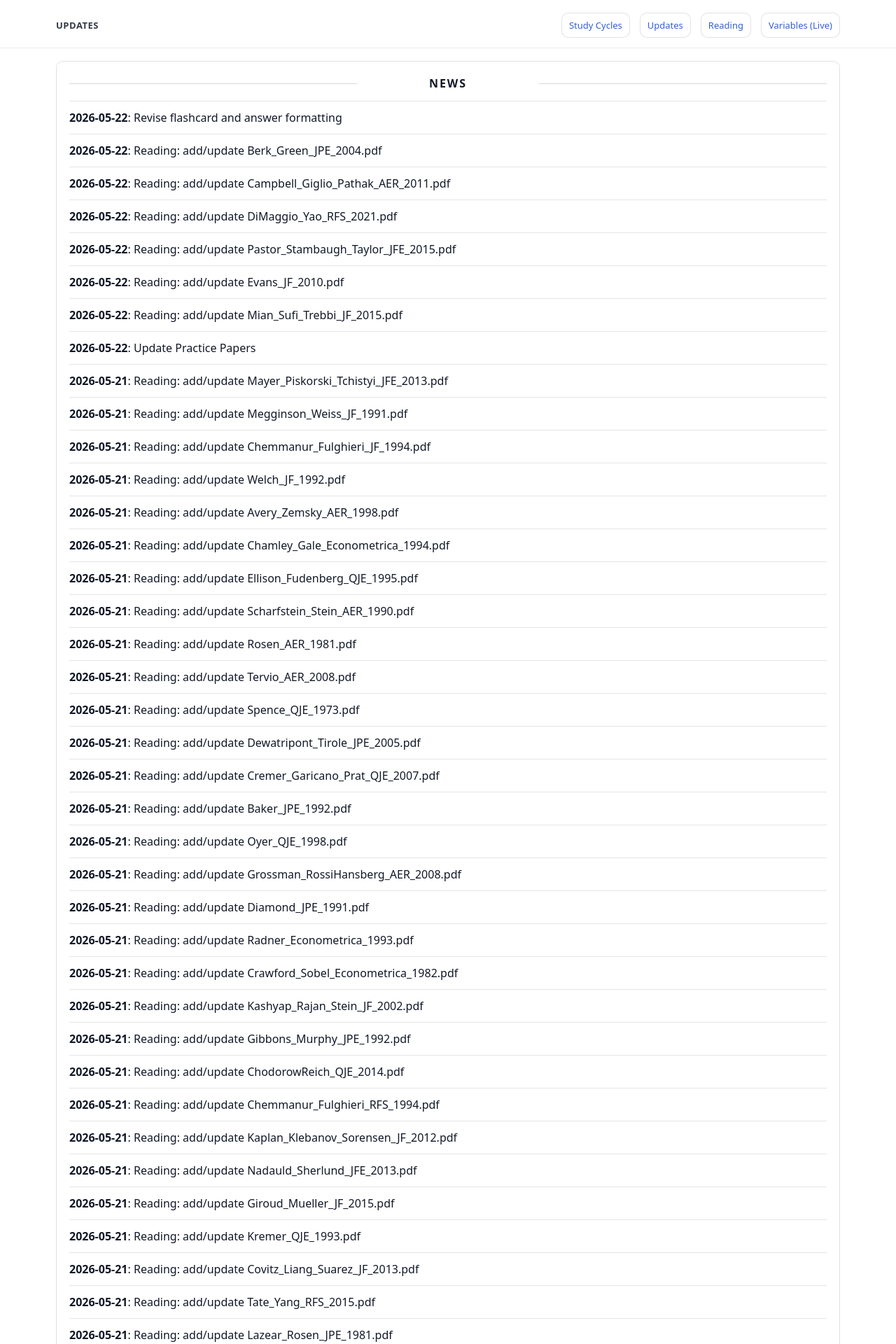
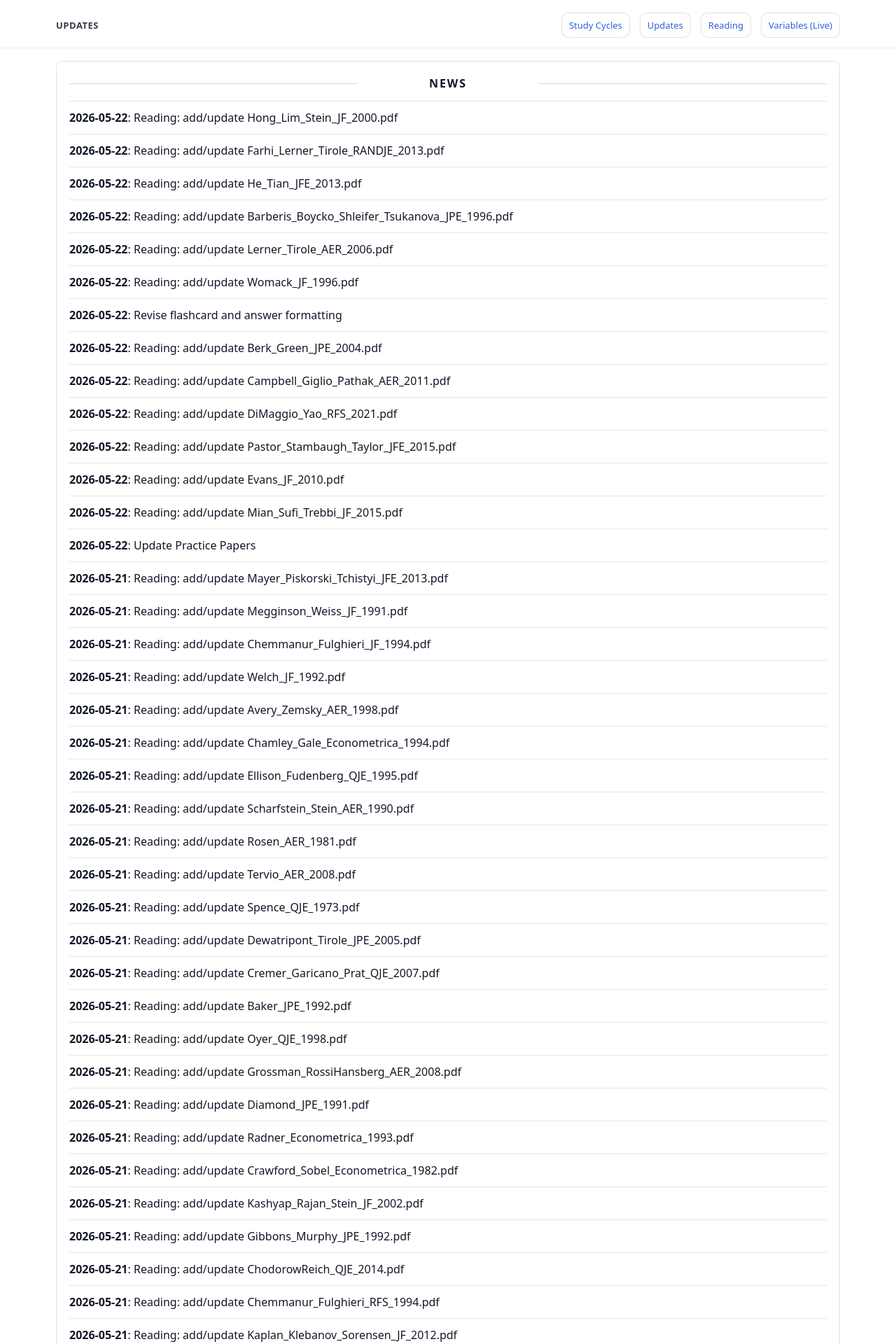
Before and after one commit to yaxinzn/study-archive, a Jekyll site: the page built from updates/index.md, in a window 1280 px wide. Shown: the top 1920 px of the page at 70% size. Built offline with Jekyll 4.4.1, drawn with Linux system fonts in a browser that asks for light colours; some of the changed text lies outside the part shown.

Commit message:
chore: update NEWS feed

```diff
--- a/_data/news.yml
+++ b/_data/news.yml
@@ -1,4 +1,22 @@
 # Auto-generated update history (sorted newest -> oldest). Do not edit manually.
+- ts: "1779403179"
+  date: "2026-05-22"
+  title: "Reading: add/update Hong_Lim_Stein_JF_2000.pdf"
+- ts: "1779403162"
+  date: "2026-05-22"
+  title: "Reading: add/update Farhi_Lerner_Tirole_RANDJE_2013.pdf"
+- ts: "1779403143"
+  date: "2026-05-22"
+  title: "Reading: add/update He_Tian_JFE_2013.pdf"
+- ts: "1779403118"
+  date: "2026-05-22"
+  title: "Reading: add/update Barberis_Boycko_Shleifer_Tsukanova_JPE_1996.pdf"
+- ts: "1779403098"
+  date: "2026-05-22"
+  title: "Reading: add/update Lerner_Tirole_AER_2006.pdf"
+- ts: "1779403066"
+  date: "2026-05-22"
+  title: "Reading: add/update Womack_JF_1996.pdf"
 - ts: "1779398460"
   date: "2026-05-22"
   title: "Revise flashcard and answer formatting"
```
